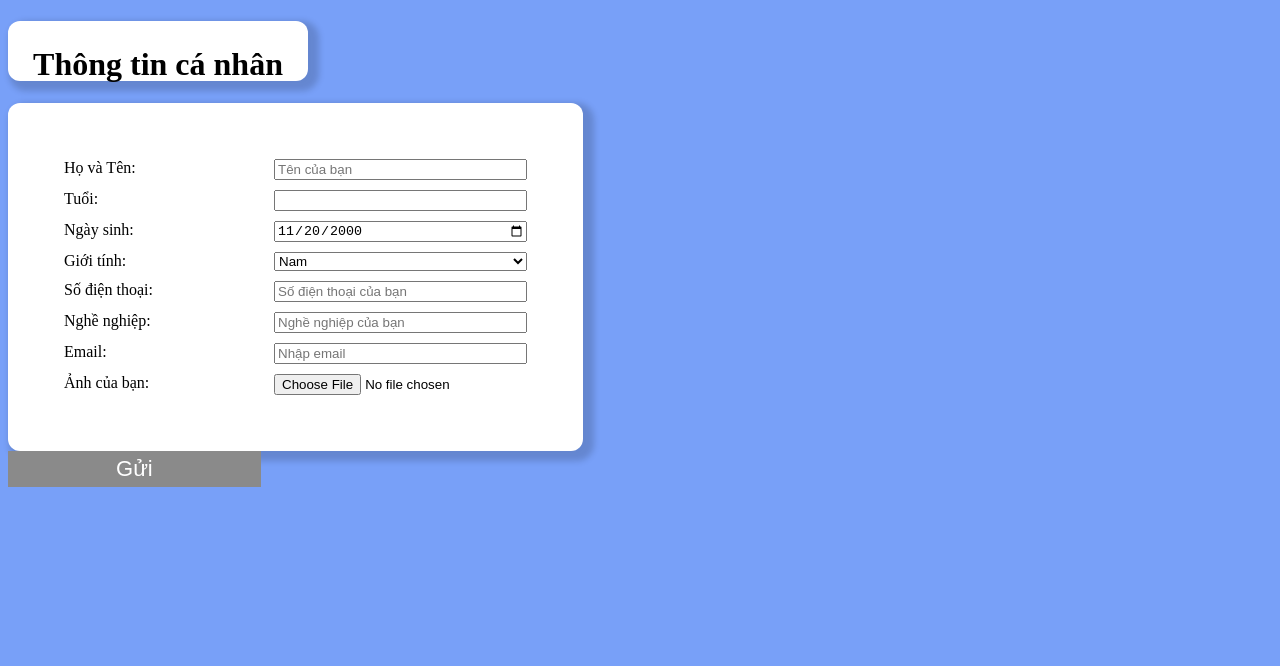
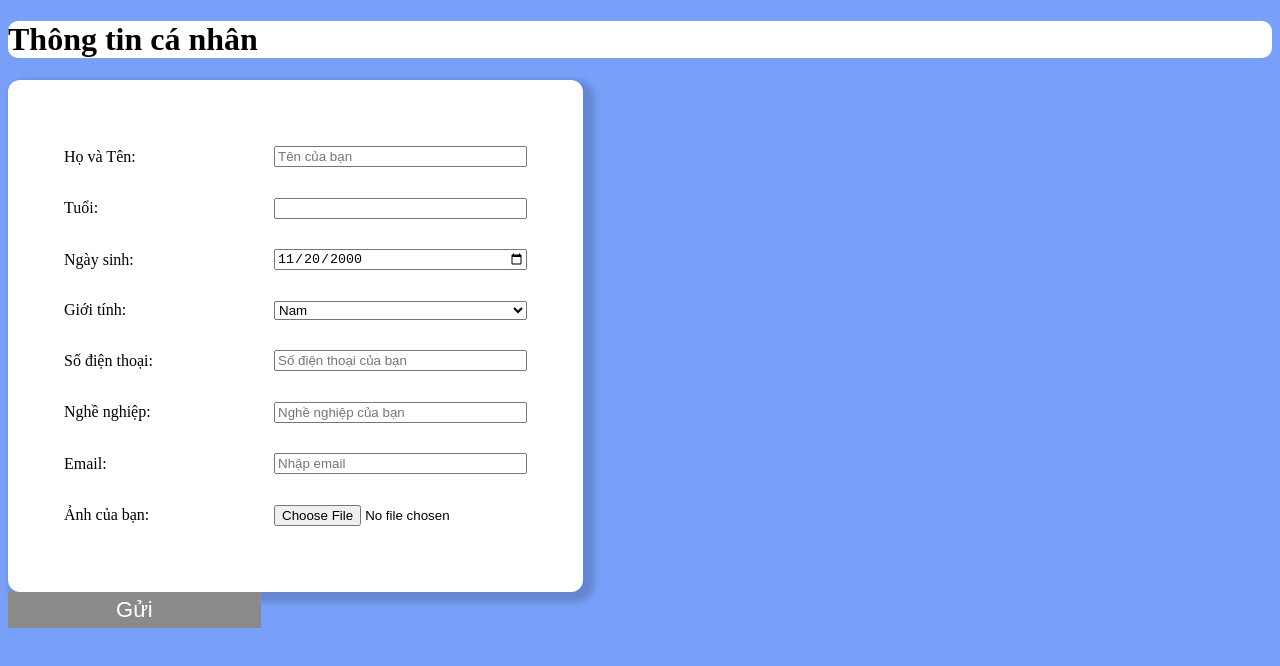
Before and after one commit to LeonardBenjamin/Form, a plain HTML site: page index.html in a window 1280 px wide. Drawn offline with Linux system fonts and the light colour scheme.

Commit message:
Update style.css

```diff
--- a/style.css
+++ b/style.css
@@ -1,15 +1,12 @@
+
 body {
     background-color: rgb(120, 160, 248);
 }
 
 h1 {
-    text-align: center;
-    width: 250px;
-    height: 10px;
+    text-align: left;
+    border-radius: 10px;
     background-color: white;
-    border-radius: 12px;
-    box-shadow: 6px 5px 6px 5px rgba(0, 0, 0, 0.16);
-    padding: 25px;
 }
 
 .text-box {
@@ -40,4 +37,7 @@ button:hover {
     border-radius: 12px;
     box-shadow: 6px 5px 6px 5px rgba(0, 0, 0, 0.16);
     padding: 3.5rem;
+    align-items: center;
+    height: 50vh;
+    width: 75%;
 }
```
